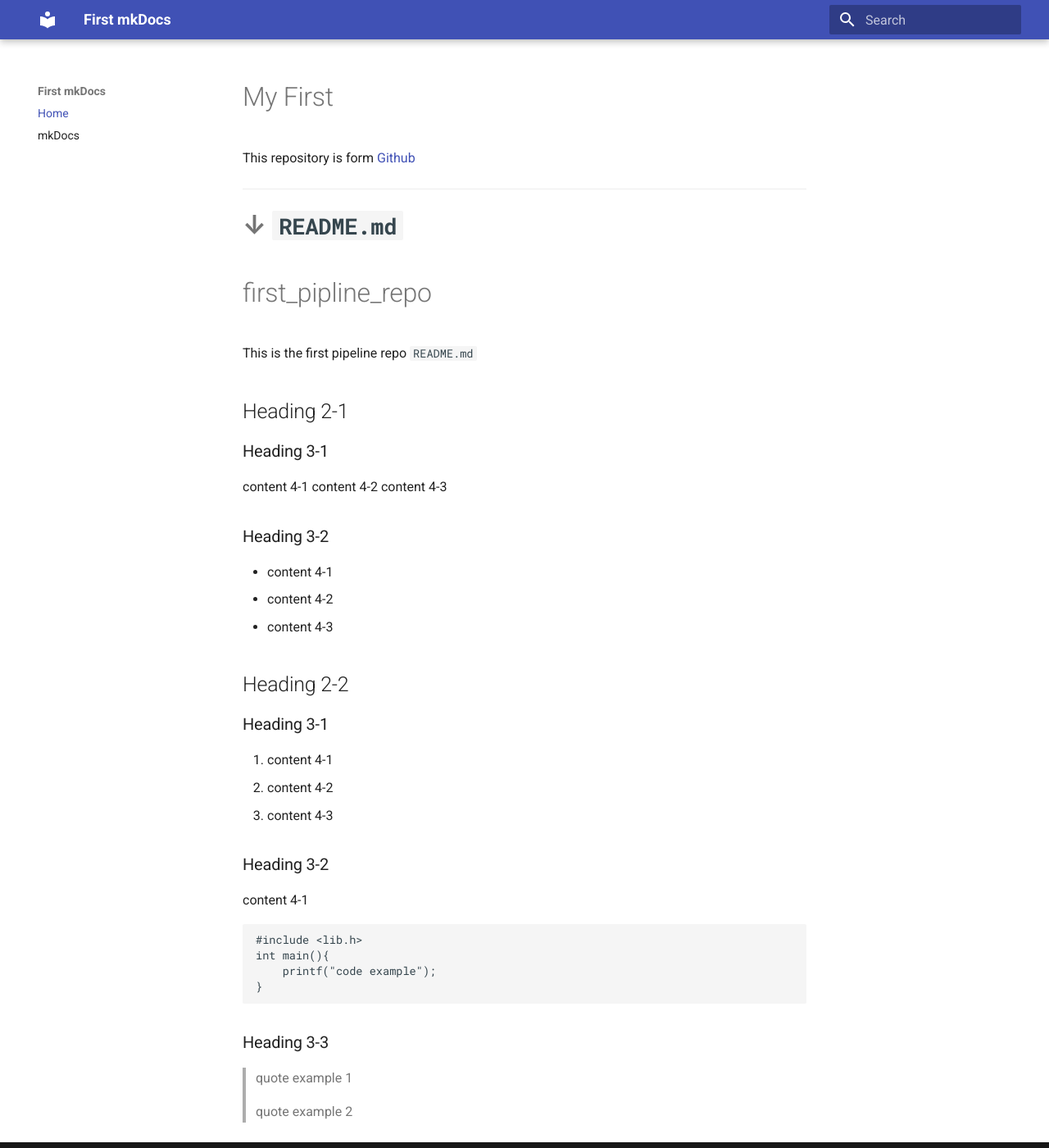
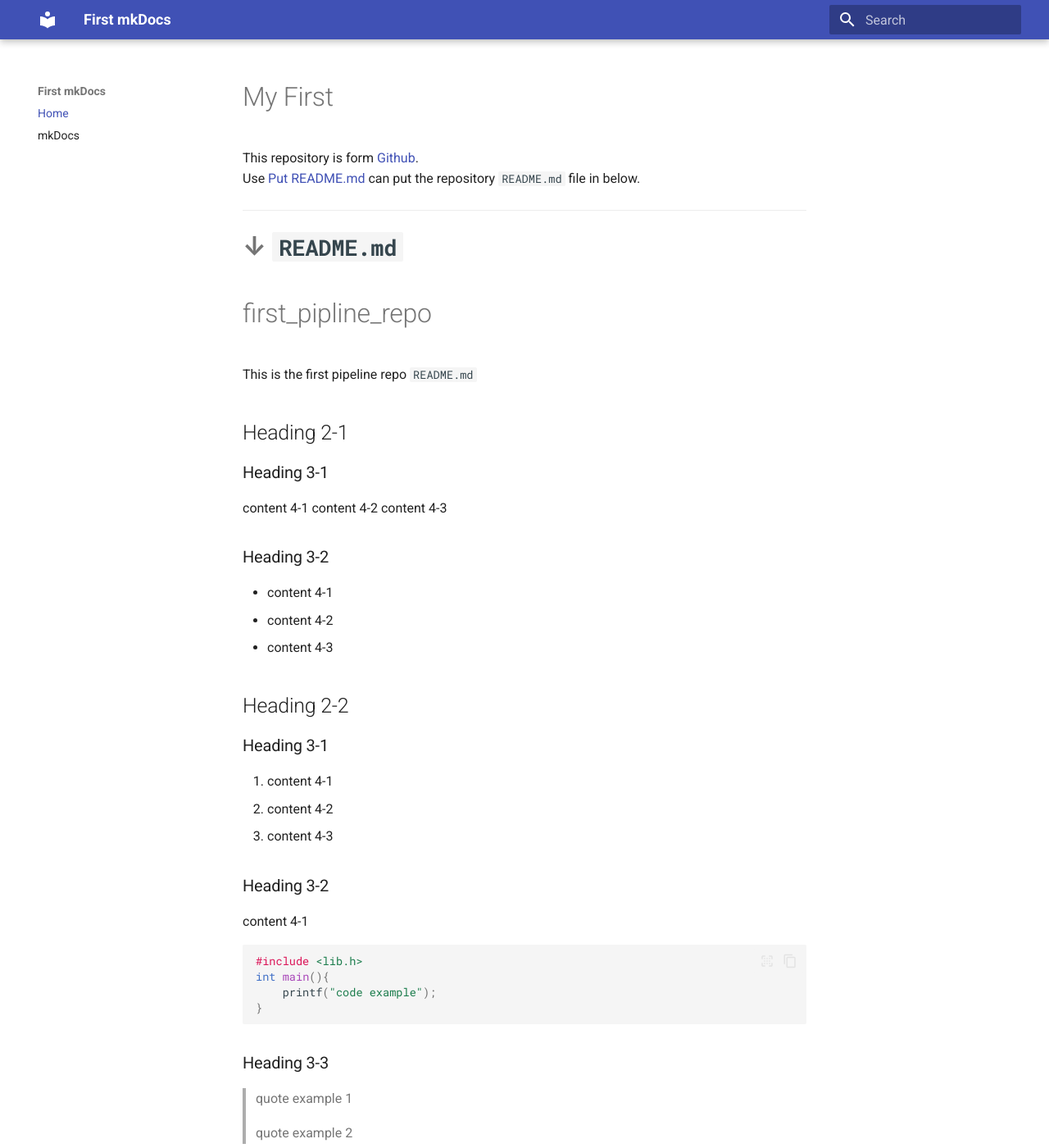
Before and after one commit to galletaHong/first_pipline_repo, an MkDocs documentation site: the page built from docs/index.md, in a window 1280 px wide and 1400 px high. Shown: the whole window at 82% size. Built offline with MkDocs 1.6.1 and Material for MkDocs 9.7.7, drawn with Linux system fonts in a browser that asks for light colours.

Commit message:
Update mkDoc files

```diff
--- a/docs/index.md
+++ b/docs/index.md
@@ -1,8 +1,6 @@
 # My First
-This repository is form [Github](https://github.com/galletaHong/first_pipline_repo)
-
-
-
+This repository is form [Github](https://github.com/galletaHong/first_pipline_repo).<br>
+Use [Put README.md](https://galletahong.github.io/first_pipline_repo/mkDocs_deploy/) can put the repository `README.md` file in below.
 ---
 # **↓ `README.md`**
 --8<--
--- a/mkdocs.yml
+++ b/mkdocs.yml
@@ -4,5 +4,16 @@ nav:
   - mkDocs: mkDocs_deploy.md
 theme:
   name: material
+  features:
+    - content.code.copy
+    - content.code.select
+    - content.code.annotate
 markdown_extensions:
   - pymdownx.snippets
+  - pymdownx.highlight:
+      anchor_linenums: true
+      line_spans: __span
+      pygments_lang_class: true
+  - pymdownx.inlinehilite
+  - pymdownx.snippets
+  - pymdownx.superfences
```
Also changed, not shown: docs/mkDocs_deploy.md (+33 -9 lines).
